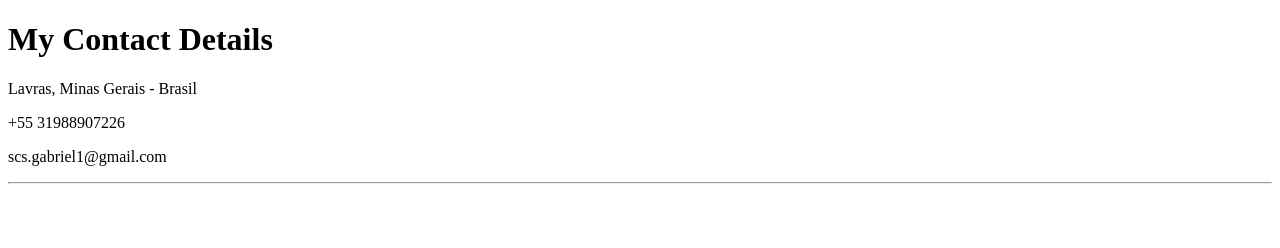
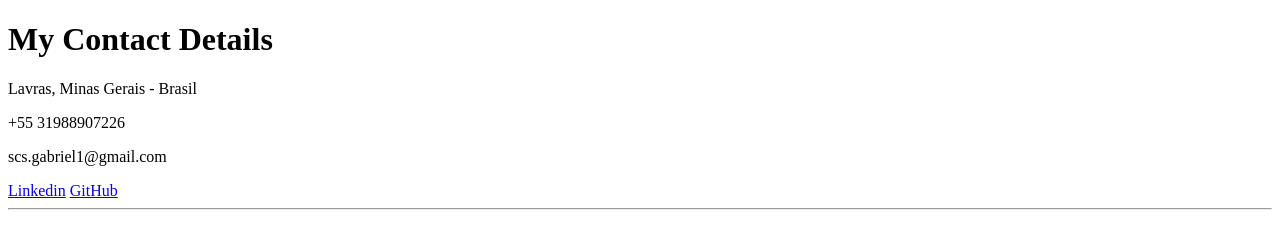
Before and after one commit to gxbreus/projeto, a plain HTML site: page contact.html in a window 1280 px wide. Drawn offline with Linux system fonts and the light colour scheme.

Commit message:
Update contact.html

```diff
--- a/contact.html
+++ b/contact.html
@@ -10,6 +10,8 @@
     <p>Lavras, Minas Gerais - Brasil</p>
     <p>+55 31988907226</p>
     <p>scs.gabriel1@gmail.com</p>
+    <a href="https://www.linkedin.com/in/gabreus/">Linkedin</a>
+    <a href="https://github.com/gxbreus" >GitHub</a>
     <hr />
   </body>
 </html>
```
